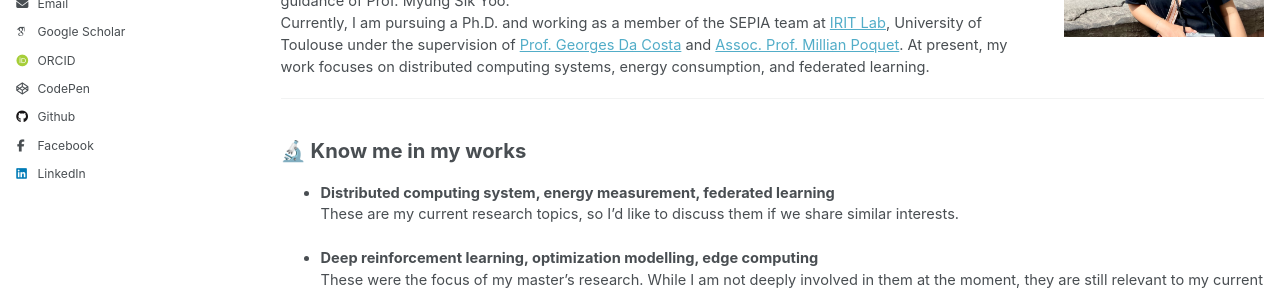
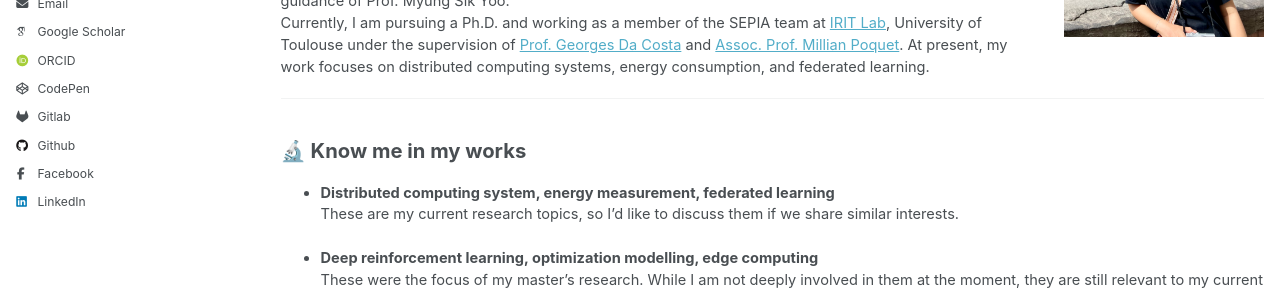
Before and after one commit to HuongDM1896/huongdm1896.github.io, a Jekyll site: the page built from _pages/about.md, in a window 1280 px wide. Shown: the part 416-710 px from the top of the page. Built offline with Jekyll 4.4.1, drawn with Linux system fonts in a browser that asks for light colours; some web fonts are replaced.

Commit message:
add gitlab profile

```diff
--- a/_config.yml
+++ b/_config.yml
@@ -43,6 +43,7 @@
   bitbucket        : # Username - Update with your username on the site
   codepen          : "HuongDM1896"
   dribbble         : # Username
+  gitlab           : "hdomai"
   github           : "HuongDM1896"
   kaggle           : # Username
   stackoverflow    : # User number or user number and name (i.e., use "1" or "1/jeff-atwood")
--- a/_includes/author-profile.html
+++ b/_includes/author-profile.html
@@ -69,6 +69,9 @@
       {% endif %}
       {% if author.dribbble %}
         <li><a href="https://dribbble.com/{{ author.dribbble }}"><i class="fab fa-fw fa-dribbble icon-pad-right" aria-hidden="true"></i>Dribbble</a></li>
+      {% endif %}
+      {% if author.gitlab %}
+        <li><a href="https://gitlab.irit.fr/{{ author.gitlab }}"><i class="fab fa-fw fa-gitlab icon-pad-right" aria-hidden="true"></i>Gitlab</a></li>
       {% endif %}
       {% if author.github %}
         <li><a href="https://github.com/{{ author.github }}"><i class="fab fa-fw fa-github icon-pad-right" aria-hidden="true"></i>Github</a></li>
```
